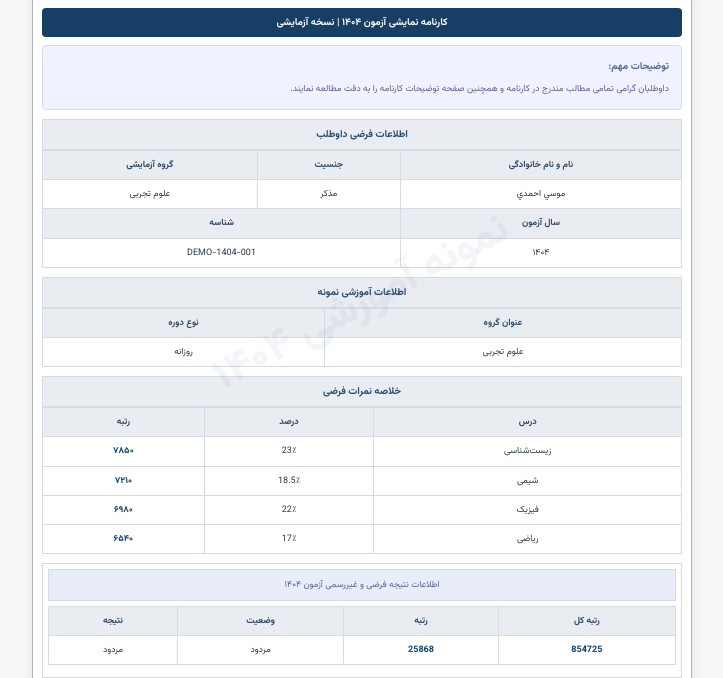
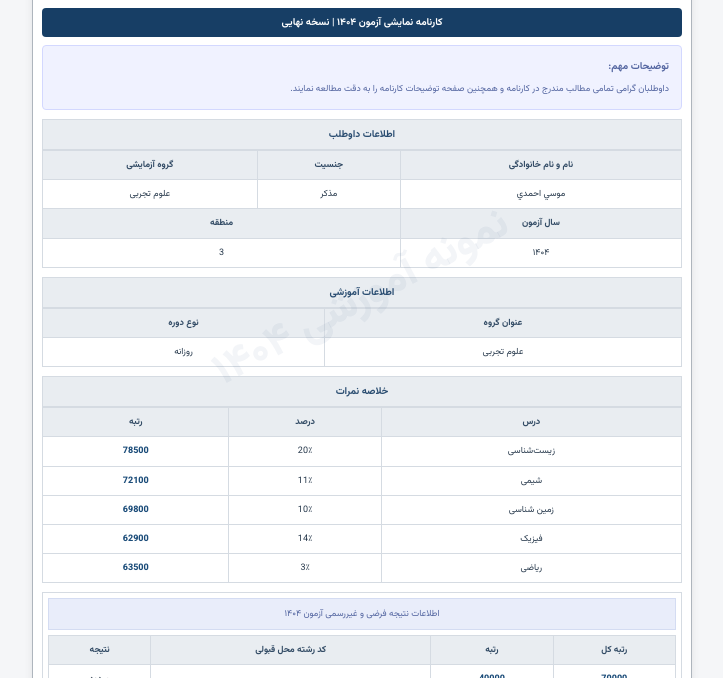
Before and after one commit to hamidrezasherkat9-sudo/my.sanjesh.org, a plain HTML site: page sanjesh-rebuild/final-report-result-1404.html in a window 1280 px wide. Shown: the part 122-800 px from the top of the page, without its empty margins (278-1001 px from the left). Drawn offline with Linux system fonts and the light colour scheme.

Commit message:
Update final-report-result-1404.html

```diff
--- a/sanjesh-rebuild/final-report-result-1404.html
+++ b/sanjesh-rebuild/final-report-result-1404.html
@@ -346,7 +346,7 @@ td {
         </header>
 
         <div class="sample-strip">
-            کارنامه نمایشی آزمون ۱۴۰۴ | نسخه آزمایشی
+            کارنامه نمایشی آزمون ۱۴۰۴ | نسخه نهایی
         </div>
 
         <div class="description">
@@ -355,7 +355,7 @@ td {
         </div>
 
         <div class="section-title">
-            اطلاعات فرضی داوطلب
+            اطلاعات  داوطلب
         </div>
 
         <table>
@@ -371,16 +371,16 @@ td {
             </tr>
             <tr>
                 <th>سال آزمون</th>
-                <th colspan="2">شناسه </th>
+                <th colspan="2">منطقه </th>
             </tr>
             <tr>
                 <td>۱۴۰۴</td>
-                <td colspan="2">DEMO-1404-001</td>
+                <td colspan="2">3</td>
             </tr>
         </table>
 
         <div class="section-title">
-            اطلاعات آموزشی نمونه
+            اطلاعات آموزشی
         </div>
 
         <table>
@@ -395,7 +395,7 @@ td {
         </table>
 
         <div class="section-title">
-            خلاصه نمرات فرضی
+            خلاصه نمرات
         </div>
 
         <table>
@@ -406,23 +406,28 @@ td {
             </tr>
             <tr>
                 <td>زیست‌شناسی</td>
-                <td>23٪</td>
-                <td class="result-value">۷۸۵۰</td>
+                <td>20٪</td>
+                <td class="result-value">78500</td>
             </tr>
             <tr>
                 <td>شیمی</td>
-                <td>18.5٪</td>
-                <td class="result-value">۷۲۱۰</td>
+                <td>11٪</td>
+                <td class="result-value">72100</td>
             </tr>
             <tr>
-                <td>فیزیک</td>
-                <td>22٪</td>
-                <td class="result-value">۶۹۸۰</td>
+                <td>زمین شناسی</td>
+                <td>10٪</td>
+                <td class="result-value">69800</td>
             </tr>
             <tr>
+                 <tr>
+                <td>فیزیک</td>
+                <td>14٪</td>
+                <td class="result-value">62900</td>
+            </tr>
                 <td>ریاضی</td>
-                <td>17٪</td>
-                <td class="result-value">۶۵۴۰</td>
+                <td>3٪</td>
+                <td class="result-value">63500</td>
             </tr>
         </table>
 
@@ -436,23 +441,20 @@ td {
                 <tr>
                     <th>رتبه کل</th>
                     <th>رتبه </th>
-                    <th>وضعیت</th>
+                    <th>کد رشته محل قبولی</th>
                     <th>نتیجه</th>
                 </tr>
                 <tr>
-                    <td class="result-value">854725</td>
-                    <td class="result-value">25868</td>
-                    <td>مردود</td>
+                    <td class="result-value">70000</td>
+                    <td class="result-value">40000</td>
+                    <td>.....</td>
                     <td>مردود</td>
                 </tr>
             </table>
 
         </div>
 
-        <div class="bottom-note">
-            این گزارش توسط سامانه آموزشی نمونه تولید شده است.
-            هیچ‌یک از اعداد، رتبه‌ها یا مشخصات این صفحه واقعی نیستند.
-        </div>
+
 
     </main>
 
```
